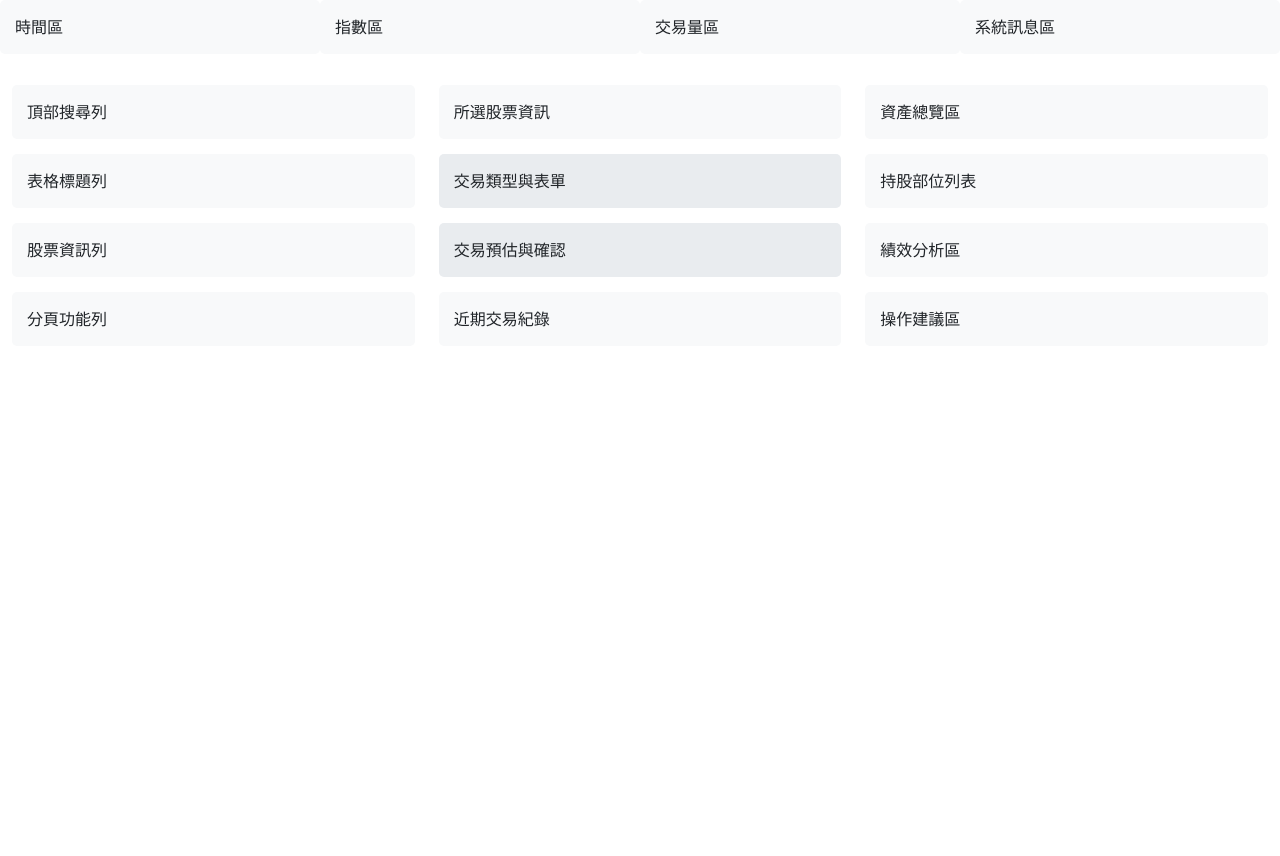
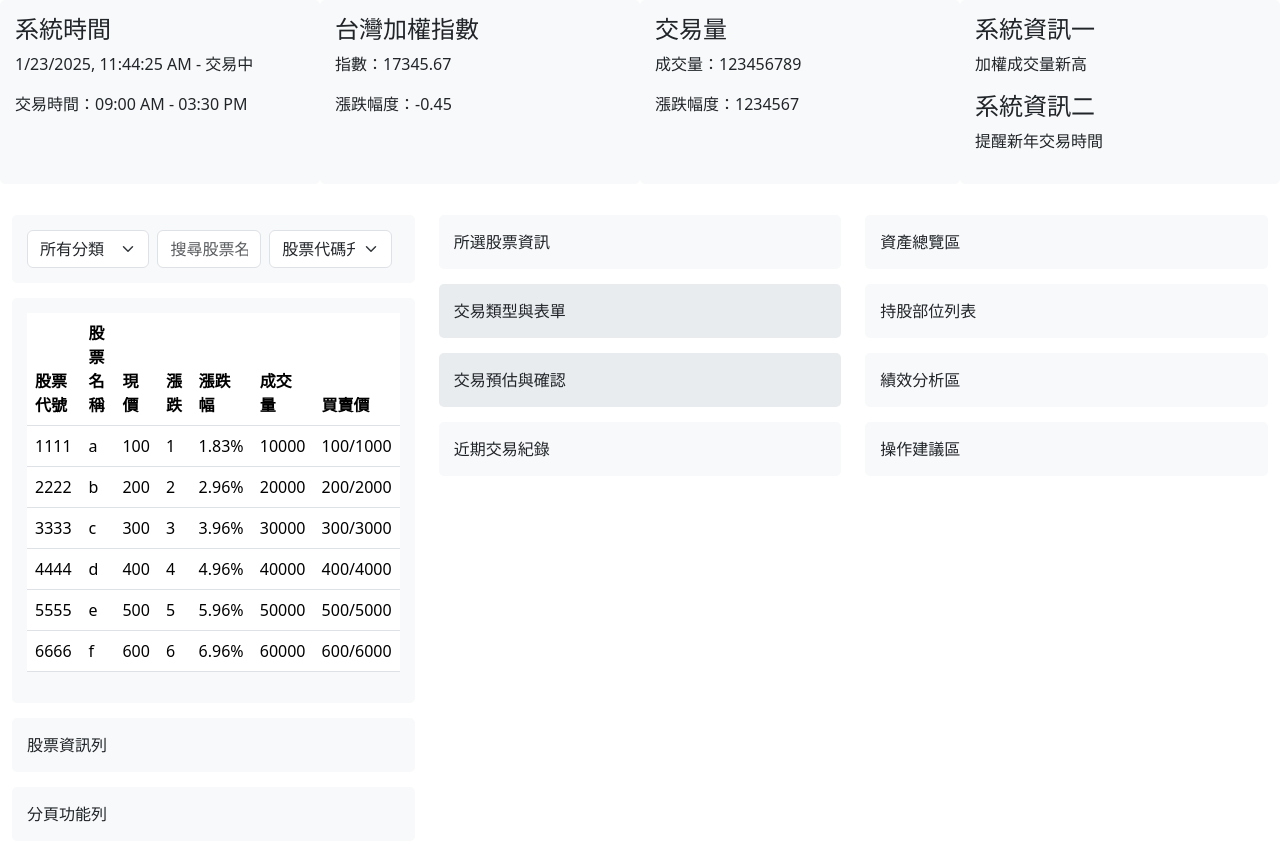
Before and after one commit to fgh64hfhk/my-stock-trading-app, a React (Vite) app: page / in a window 1280 px wide. Before the commit the page ends 800 px from the top, so only its background shows below. Built offline with nearby package versions, Linux system fonts and the light colour scheme.

Commit message:
Complete the Market Overview block and the Stock List block

```diff
--- a/src/App.jsx
+++ b/src/App.jsx
@@ -1,24 +1,164 @@
-import './App.css'
+import "./App.css";
+import { useState, useEffect } from "react";
+import SystemTime from "./components/SystemTime";
+import IndexInfo from "./components/IndexInfo";
+import MarketVolume from "./components/MarketVolume";
+import SystemInfo from "./components/SystemInfo";
+import SearchBar from "./components/SearchBar";
+import TableHeader from "./components/TableHeader";
 
 function App() {
+  const [currentTime, setCurrentTime] = useState(new Date());
+
+  // 股票列表狀態
+  const stocks = [
+    {
+      symbol: "1111",
+      name: "a",
+      price: 100,
+      change: 1,
+      changePercentage: 1.83,
+      volume: 10000,
+      buySellPrice: "100/1000",
+      category: "tech",
+    },
+    {
+      symbol: "2222",
+      name: "b",
+      price: 200,
+      change: 2,
+      changePercentage: 2.96,
+      volume: 20000,
+      buySellPrice: "200/2000",
+      category: "tech",
+    },
+    {
+      symbol: "3333",
+      name: "c",
+      price: 300,
+      change: 3,
+      changePercentage: 3.96,
+      volume: 30000,
+      buySellPrice: "300/3000",
+      category: "finance",
+    },
+    {
+      symbol: "4444",
+      name: "d",
+      price: 400,
+      change: 4,
+      changePercentage: 4.96,
+      volume: 40000,
+      buySellPrice: "400/4000",
+      category: "finance",
+    },
+    {
+      symbol: "5555",
+      name: "e",
+      price: 500,
+      change: 5,
+      changePercentage: 5.96,
+      volume: 50000,
+      buySellPrice: "500/5000",
+      category: "manufacturing",
+    },
+    {
+      symbol: "6666",
+      name: "f",
+      price: 600,
+      change: 6,
+      changePercentage: 6.96,
+      volume: 60000,
+      buySellPrice: "600/6000",
+      category: "manufacturing",
+    },
+  ];
+
+  // 搜尋結果
+  const [searchResults, setSearchResults] = useState(stocks);
+
+  const handleSearch = (category, searchTerm, sortOrder) => {
+    let results = stocks.filter(
+      (stock) =>
+        stock.name.includes(searchTerm) || stock.symbol.includes(searchTerm)
+    );
+    if (category !== "all") {
+      results = results.filter((stock) => stock.category === category);
+    }
+    if (sortOrder === "asc") {
+      results.sort((a, b) => (a.symbol > b.symbol ? 1 : -1));
+    } else {
+      results.sort((a, b) => (a.symbol < b.symbol ? 1 : -1));
+    }
+    setSearchResults(results);
+  };
+
+  const handleSort = (field, order) => {
+    let results = [...searchResults];
+    if (order === "asc") {
+      results.sort((a, b) => (a[field] > b[field] ? 1 : -1));
+    } else {
+      results.sort((a, b) => (a[field] < b[field] ? 1 : -1));
+    }
+    setSearchResults(results);
+  };
+
+  useEffect(() => {
+    const timer = setInterval(() => {
+      setCurrentTime(new Date());
+    }, 1000);
+    return () => clearInterval(timer);
+  }, []);
 
   return (
     <>
       <div className="container-fluid vh-100 d-flex flex-column">
         {/* Top Container */}
         <div className="row mb-3">
-            <div className="col-md-3 block">時間區</div>
-            <div className="col-md-3 block">指數區</div>
-            <div className="col-md-3 block">交易量區</div>
-            <div className="col-md-3 block">系統訊息區</div>
+          <div className="col-md-3 block">
+            <SystemTime currentTime={currentTime} />
+          </div>
+          <div className="col-md-3 block">
+            <IndexInfo
+              indexName="台灣加權指數"
+              indexValue={17345.67}
+              changePercentage={-0.45}
+            />
+          </div>
+          <div className="col-md-3 block">
+            <MarketVolume volume={123456789} changePercentage={+1234567} />
+          </div>
+          <div className="col-md-3 block">
+            <SystemInfo title="系統資訊一" message="加權成交量新高" />
+            <SystemInfo title="系統資訊二" message="提醒新年交易時間" />
+          </div>
         </div>
 
         {/* Main Container */}
         <div className="row flex-grow-1">
           {/* 股票列表區 */}
           <div className="col-md-4 d-flex flex-column">
-                <div className="block">頂部搜尋列</div>
-                <div className="block">表格標題列</div>
+            <div className="block">
+              <SearchBar onSearch={handleSearch} />
+            </div>
+            <div className="block">
+              <table className="table">
+                <TableHeader onSort={handleSort}/>
+                <tbody>
+                  {searchResults.map((stock) => (
+                    <tr key={stock.symbol}>
+                      <td>{stock.symbol}</td>
+                      <td>{stock.name}</td>
+                      <td>{stock.price}</td>
+                      <td>{stock.change}</td>
+                      <td>{stock.changePercentage}%</td>
+                      <td>{stock.volume}</td>
+                      <td>{stock.buySellPrice}</td>
+                    </tr>
+                  ))}
+                </tbody>
+              </table>
+            </div>
             <div className="block">股票資訊列</div>
             <div className="block">分頁功能列</div>
           </div>
@@ -41,7 +181,7 @@ function App() {
         </div>
       </div>
     </>
-  )
+  );
 }
 
-export default App
+export default App;
--- /dev/null
+++ b/src/components/IndexInfo.jsx
@@ -0,0 +1,15 @@
+/* eslint-disable no-unused-vars */
+/* eslint-disable react/prop-types */
+import React from 'react';
+
+function IndexInfo({ indexName, indexValue, changePercentage }) {
+    return (
+        <div className="index-info">
+            <h4>{indexName}</h4>
+            <p>指數：{indexValue}</p>
+            <p>漲跌幅度：{changePercentage}</p>
+        </div>
+    )
+}
+
+export default IndexInfo;
--- /dev/null
+++ b/src/components/MarketVolume.jsx
@@ -0,0 +1,15 @@
+/* eslint-disable react/prop-types */
+/* eslint-disable no-unused-vars */
+import React from 'react';
+
+function MarketVolume({ volume, changePercentage }) {
+    return (
+        <div className="market-volume">
+            <h4>交易量</h4>
+            <p>成交量：{volume}</p>
+            <p>漲跌幅度：{changePercentage}</p>
+        </div>
+    )
+}
+
+export default MarketVolume;
--- /dev/null
+++ b/src/components/SearchBar.jsx
@@ -0,0 +1,59 @@
+/* eslint-disable react/prop-types */
+/* eslint-disable no-unused-vars */
+import React, { useState } from "react";
+
+function SearchBar({ onSearch }) {
+  const [category, setCategory] = useState("all");
+  const [searchTerm, setSearchTerm] = useState("");
+  const [sortOrder, setSortOrder] = useState("asc");
+
+  const handleCategoryChange = (e) => {
+    setCategory(e.target.value);
+    onSearch(e.target.value, searchTerm, sortOrder);
+  };
+
+  const handleSearchChange = (e) => {
+    setSearchTerm(e.target.value);
+    onSearch(category, e.target.value, sortOrder);
+  };
+
+  const handleSortChange = (e) => {
+    setSortOrder(e.target.value);
+    onSearch(category, searchTerm, e.target.value);
+  };
+
+  return (
+    <div className="search-bar d-flex">
+      <select
+        className="form-select me-2"
+        id="category"
+        value={category}
+        onChange={handleCategoryChange}
+      >
+        <option value="all">所有分類</option>
+        <option value="tech">科技類</option>
+        <option value="finance">金融類</option>
+        <option value="manufacturing">製造類</option>
+      </select>
+      <input
+        className="form-control me-2"
+        id="search"
+        type="text"
+        placeholder="搜尋股票名稱"
+        value={searchTerm}
+        onChange={handleSearchChange}
+      />
+      <select
+        className="form-select me-2"
+        id="sortOrder"
+        value={sortOrder}
+        onChange={handleSortChange}
+      >
+        <option value="asc">股票代碼升序</option>
+        <option value="desc">股票代碼降序</option>
+      </select>
+    </div>
+  );
+}
+
+export default SearchBar;
--- /dev/null
+++ b/src/components/SystemInfo.jsx
@@ -0,0 +1,14 @@
+/* eslint-disable no-unused-vars */
+/* eslint-disable react/prop-types */
+import React from 'react';
+
+function SystemInfo({ title, message }) {
+    return (
+        <div className="system-info">
+            <h4>{title}</h4>
+            <p>{message}</p>
+        </div>
+    )
+}
+
+export default SystemInfo;
--- /dev/null
+++ b/src/components/SystemTime.jsx
@@ -0,0 +1,25 @@
+/* eslint-disable react/prop-types */
+/* eslint-disable no-unused-vars */
+import React from 'react';
+
+function SystemTime({ currentTime }) {
+
+  const isTradingTime = () => {
+    const hours = currentTime.getHours();
+    const minutes = currentTime.getMinutes();
+    const start = 9 * 60; // 09:00 AM in minutes
+    const end = 15 * 60 + 30; // 03:30 PM in minutes
+    const current = hours * 60 + minutes;
+    return current >= start && current <= end;
+  };
+
+  return (
+    <div className="system-time">
+      <h4>系統時間</h4>
+      <p>{currentTime.toLocaleString()} - {isTradingTime() ? "交易中" : "休息中"}{" "}</p>
+      <p>交易時間：09:00 AM - 03:30 PM</p>
+    </div>
+  );
+}
+
+export default SystemTime;
--- /dev/null
+++ b/src/components/TableHeader.jsx
@@ -0,0 +1,32 @@
+/* eslint-disable react/prop-types */
+/* eslint-disable no-unused-vars */
+import React, { useState } from "react";
+
+function TableHeader({ onSort }) {
+  const [sortField, setSortField] = useState("symbol");
+  const [sortOrder, setSortOrder] = useState("asc");
+
+  const handleSort = (field) => {
+    const newSortOrder = sortField === field && sortOrder === "asc" ? "desc" : "asc";
+    setSortField(field);
+    setSortOrder(newSortOrder);
+
+    onSort(field, newSortOrder);
+  };
+
+  return (
+    <thead>
+      <tr>
+        <th onClick={() => handleSort("symbol")}>股票代號</th>
+        <th onClick={() => handleSort("name")}>股票名稱</th>
+        <th onClick={() => handleSort("price")}>現價</th>
+        <th onClick={() => handleSort("change")}>漲跌</th>
+        <th onClick={() => handleSort("changePercentage")}>漲跌幅</th>
+        <th onClick={() => handleSort("volume")}>成交量</th>
+        <th onClick={() => handleSort("buySellPrice")}>買賣價</th>
+      </tr>
+    </thead>
+  );
+}
+
+export default TableHeader;
```
Lines whose indentation alone changed are shown as unchanged.
